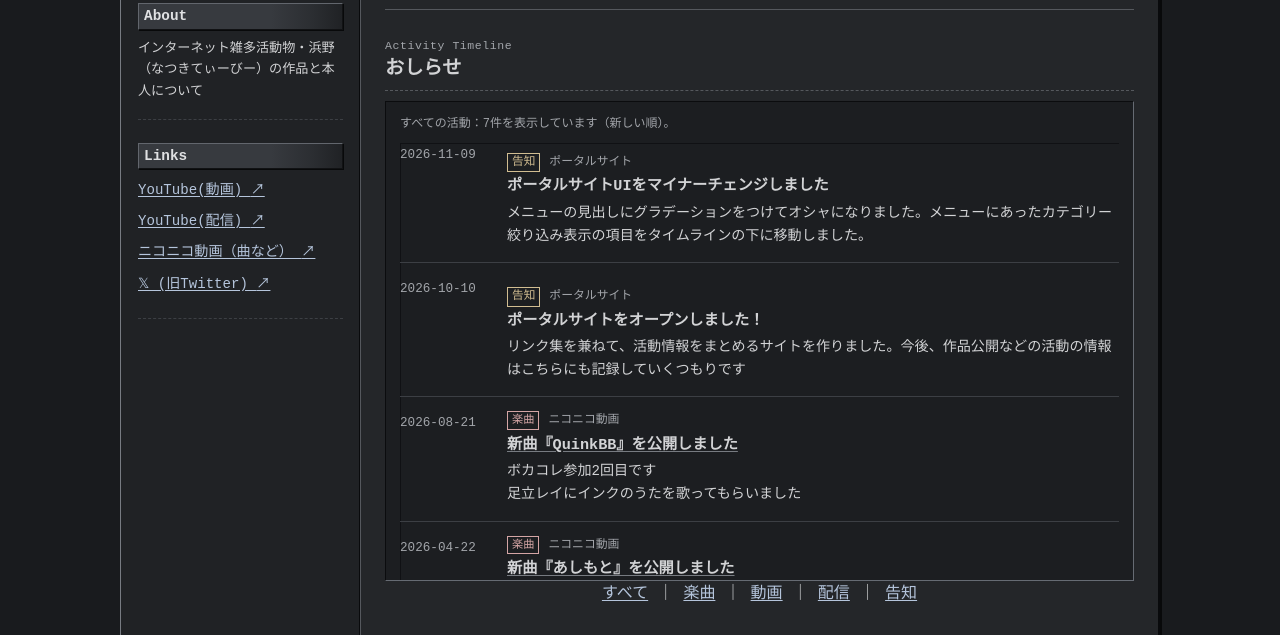
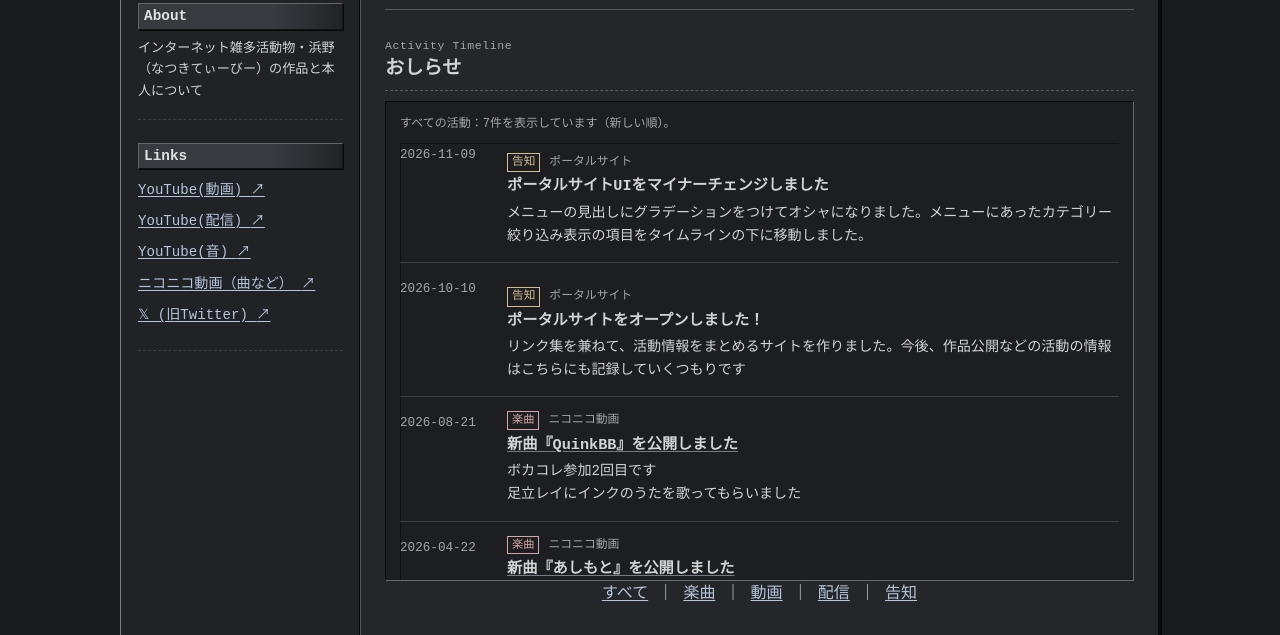
Before and after one commit to hamano-n/hamano-n.github.io, a plain HTML site: page index.html in a window 1280 px wide. Shown: the part 106-741 px from the top of the page. Drawn offline with Linux system fonts and the light colour scheme.

Commit message:
Update index.html

```diff
--- a/index.html
+++ b/index.html
@@ -42,6 +42,7 @@
 
           <li><a href="https://www.youtube.com/@natsukiTV" target="_blank" rel="noopener noreferrer">YouTube(動画) <span aria-hidden="true">↗</span></a></li>
 	<li><a href="https://www.youtube.com/@natsukiSUB" target="_blank" rel="noopener noreferrer">YouTube(配信) <span aria-hidden="true">↗</span></a></li>
+	<li><a href="https://www.youtube.com/@hamano_M" target="_blank" rel="noopener noreferrer">YouTube(音) <span aria-hidden="true">↗</span></a></li>
 	<li><a href="https://www.nicovideo.jp/user/120885757" target="_blank" rel="noopener noreferrer">ニコニコ動画（曲など） <span aria-hidden="true">↗</span></a></li>
 	<li><a href="https://x.com/natsu_mikan0728" target="_blank" rel="noopener noreferrer">𝕏 (旧Twitter) <span aria-hidden="true">↗</span></a></li>
 
```
